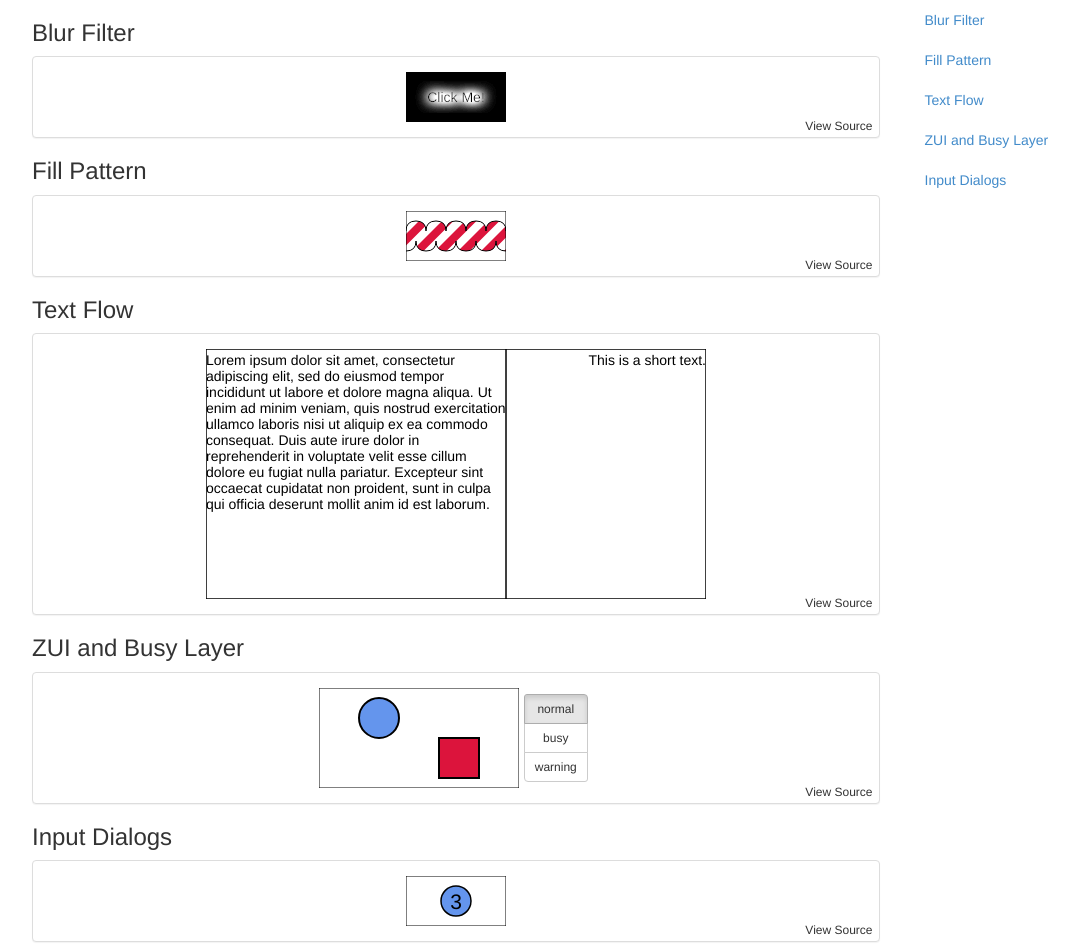
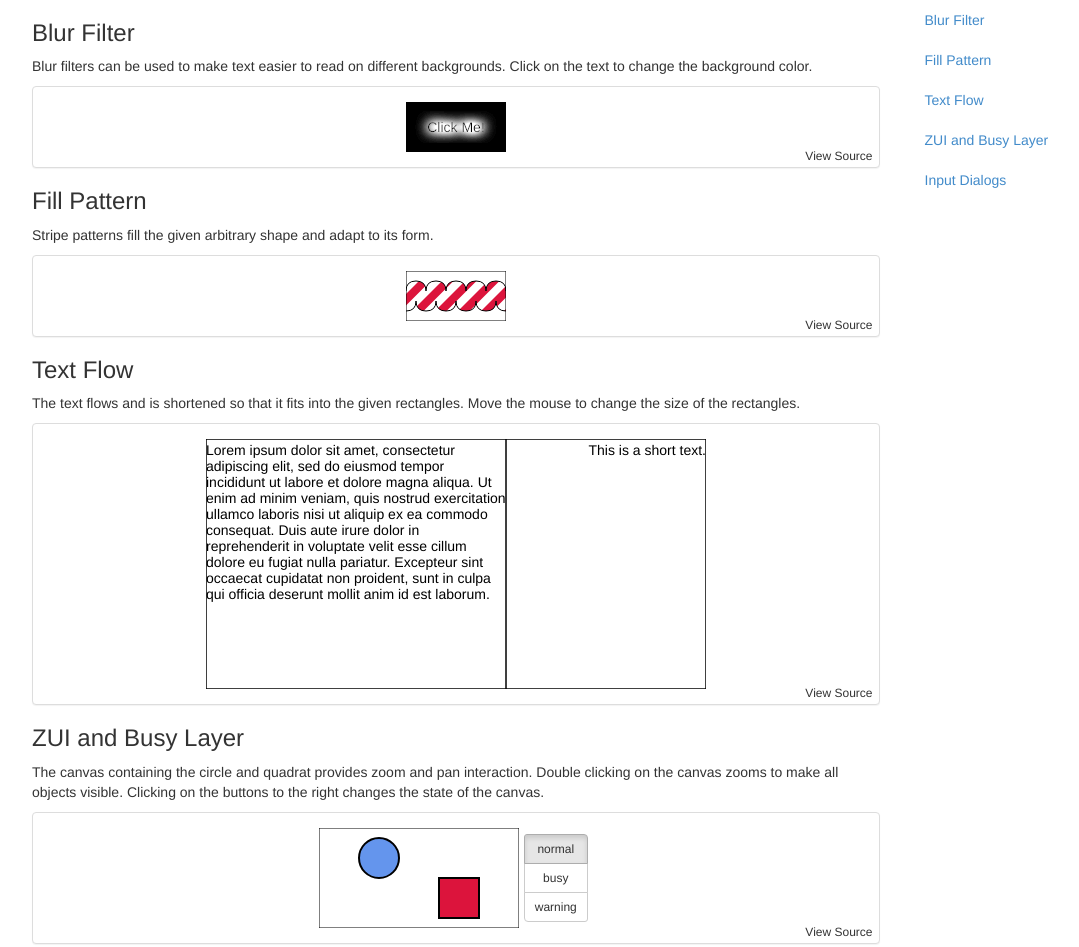
Before and after one commit to JosuaKrause/jk-js, a plain HTML site: page index.html in a window 1280 px wide. Shown: the top 947 px of the page, without its empty margins (38-1117 px from the left). Drawn offline with Linux system fonts and the light colour scheme.

Commit message:
help texts

```diff
--- a/index.html
+++ b/index.html
@@ -23,13 +23,7 @@
 <body onload="start()">
     <div class="container">
         <div class="row">
-            <div class="col-md-9" role="main">
-                <div id="divFilter"></div>
-                <div id="divPattern"></div>
-                <div id="divText"></div>
-                <div id="divBusyZUI"></div>
-                <div id="divInput"></div>
-            </div>
+            <div id="content" class="col-md-9" role="main"></div>
             <div class="col-md-3">
                 <div class="hidden-print hidden-xs hidden-sm affix" role="complementary">
                     <ul id="navigation" class="nav"></ul>
@@ -308,11 +302,13 @@ function inputExample(sel) {
 
     function onClick() {
         input.show(circle, curNum, function(txt) {
-            var num = parseInt(txt);
-            return num >= 0 && num <= 10 ? num : null;
+            var t = txt.trim();
+            var num = parseInt(t);
+            if(num.toString() !== t || num < 0 || num > 10) return null;
+            return num;
         }, function(num) {
             curNum = num;
-            text.text("" + num);
+            text.text(num.toString());
         });
     }
 
@@ -332,7 +328,7 @@ function inputExample(sel) {
     }).style({
         "text-anchor": "middle",
         "fill": "black"
-    }).on("click", onClick).text("" + curNum);
+    }).on("click", onClick).text(curNum.toString());
     zui.svg.append("rect").attr({
         "x": 0,
         "y": 0,
@@ -346,9 +342,12 @@ function inputExample(sel) {
 }
 
 function start() {
-    function addExample(id, title, example) {
-        var sel = d3.select(id);
+    function addExample(id, title, example, help) {
+        var sel = d3.select("#content").append("div").attr({
+            "id": id
+        });
         sel.append("h3").text(title);
+        help && sel.append("p").text(help);
         var panel = sel.append("div").classed({
             "panel": true,
             "panel-default": true
@@ -376,15 +375,26 @@ function start() {
         });
         var li = d3.select("#navigation").append("li");
         li.append("a").attr({
-            "href": id
+            "href": "#" + id
         }).text(title);
     }
 
-    addExample("#divFilter", "Blur Filter", filterExample);
-    addExample("#divPattern", "Fill Pattern", patternExample);
-    addExample("#divText", "Text Flow", textWrapExample);
-    addExample("#divBusyZUI", "ZUI and Busy Layer", busyZUIExample);
-    addExample("#divInput", "Input Dialogs", inputExample);
+    addExample("exampleFilter", "Blur Filter", filterExample,
+        "Blur filters can be used to make text easier to read on different backgrounds. "
+      + "Click on the text to change the background color.");
+    addExample("examplePattern", "Fill Pattern", patternExample,
+        "Stripe patterns fill the given arbitrary shape and adapt to its form.");
+    addExample("exampleText", "Text Flow", textWrapExample,
+        "The text flows and is shortened so that it fits into the given rectangles. "
+      + "Move the mouse to change the size of the rectangles.");
+    addExample("exampleBusyZUI", "ZUI and Busy Layer", busyZUIExample,
+        "The canvas containing the circle and quadrat provides zoom and pan interaction. "
+      + "Double clicking on the canvas zooms to make all objects visible. "
+      + "Clicking on the buttons to the right changes the state of the canvas.");
+    addExample("exampleInput", "Input Dialogs", inputExample,
+        "Clicking on the circle opens an input dialog which determines the shown number. "
+      + "Further help text is shown when clicking on the question mark symbol in the dialog. "
+      + "Note that the canvas also provides zoom and pan interaction.");
 }
 </script>
 
--- a/jkjs/dialog.js
+++ b/jkjs/dialog.js
@@ -98,16 +98,20 @@ jkjs.dialog = function() {
           that.close();
         }
       };
+      var initStr = init.toString();
       var input = pp.append("input").classed({
         "form-control": true
       }).attr({
-        "value": init
+        "value": initStr
       }).on("input", validate).on("keypress", function() {
         if (d3.event.which === 13) {
           done();
         }
       });
-      input.node().focus();
+      var inputNode = input.node();
+      inputNode.setSelectionRange(0, initStr.length);
+      inputNode.focus();
+      inputNode.scrollIntoViewIfNeeded();
       var btns = pp.append("span").classed({
         "input-group-btn": true
       });
```
Also changed, not shown: README.md.
